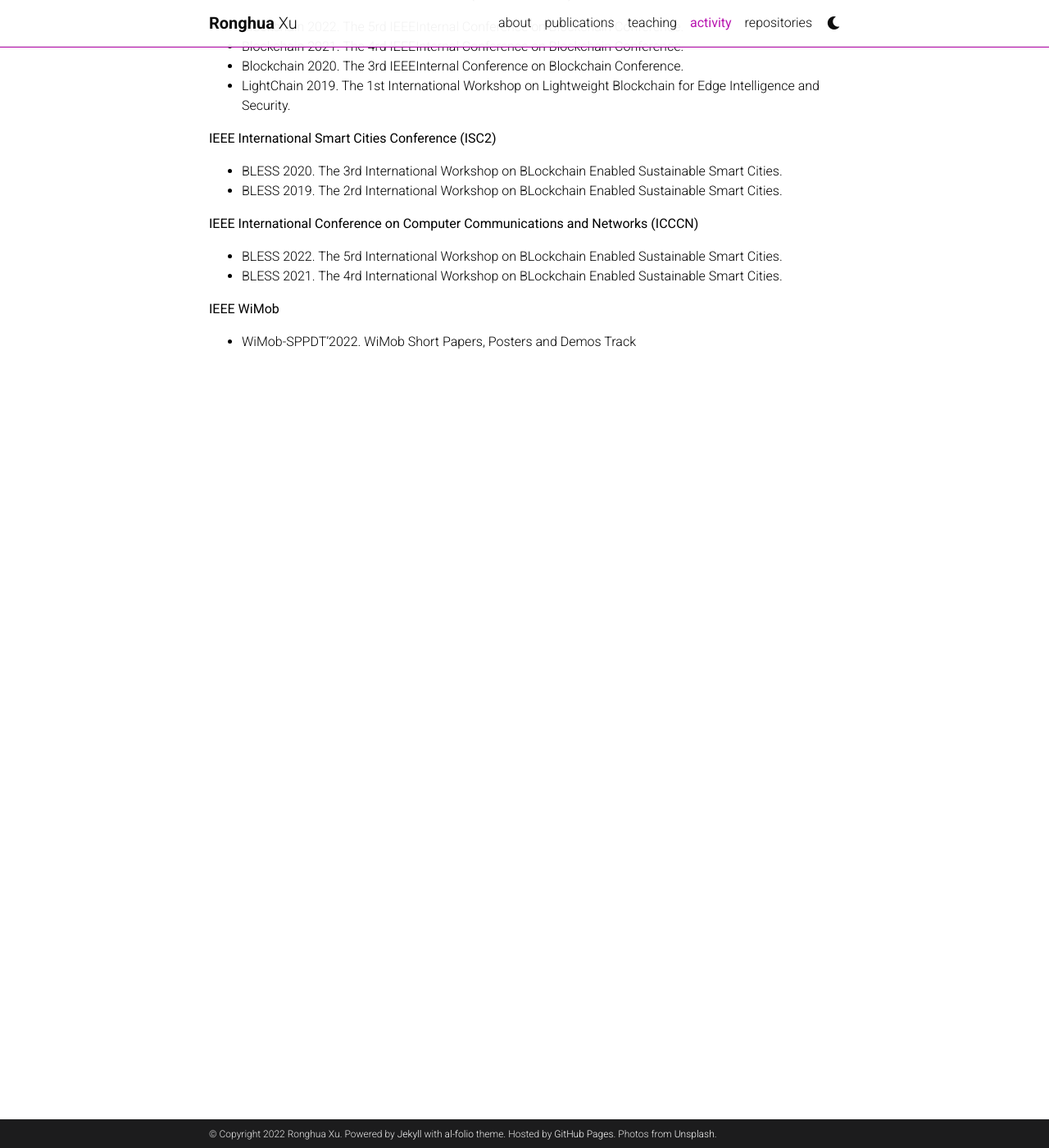
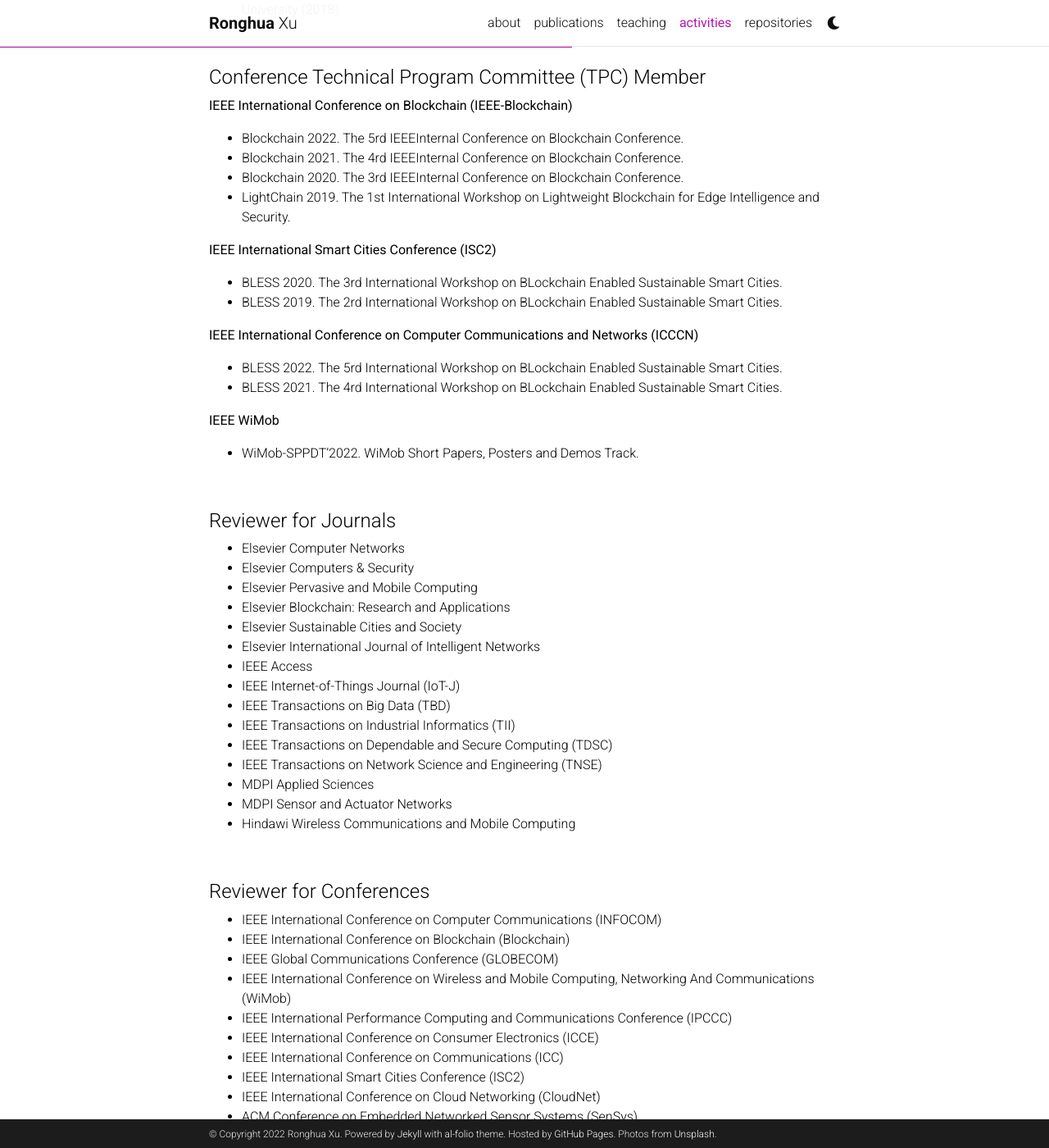
Before and after one commit to samuelxu999/samuelxu999.github.io, a Jekyll site: the page built from _pages/activity.md, in a window 1280 px wide and 1400 px high, scrolled down 270 px. Shown: the whole window at 82% size. Built offline with Jekyll 4.4.1, drawn with Linux system fonts in a browser that asks for light colours; comment, search, counter and statistics services are not loaded; a style sheet for code colours, icons or effects is not loaded; some of the changed text lies outside the part shown.

Commit message:
Update activity.md by adding reviewer service.

```diff
--- a/_pages/activity.md
+++ b/_pages/activity.md
@@ -1,15 +1,22 @@
 ---
 layout: page
 permalink: /activity/
-title: activity
-description: Academic activity and service.
+title: activities
+description:
 nav: true
 nav_order: 4
 ---
+<h4>Awards and Honors</h4>
+<ul>
+<li>Computers Best Paper Award, MDPI (2019)</li>
+<li>Outstanding Master Research, Department of Electrical and Computer Engineering, Binghamton University (2018)</li>
+</ul>
+<br>
 
-<h4>Conference Technical Program Committee (TPC)</h4>
+<h4>Conference Technical Program Committee (TPC) Member</h4>
 
 <b>IEEE International Conference on Blockchain (IEEE-Blockchain)</b>
+
 <ul>
 <li>Blockchain 2022. The 5rd IEEEInternal Conference on Blockchain Conference.</li>
 <li>Blockchain 2021. The 4rd IEEEInternal Conference on Blockchain Conference.</li>
@@ -31,5 +38,48 @@
 
 <b>IEEE WiMob</b>
 <ul>
-<li>WiMob-SPPDT’2022. WiMob Short Papers, Posters and Demos Track</li>
+<li>WiMob-SPPDT’2022. WiMob Short Papers, Posters and Demos Track.</li>
 </ul>
+<br>
+
+<h4>Reviewer for Journals</h4>
+<ul>
+<li>Elsevier Computer Networks</li>
+<li>Elsevier Computers & Security</li>
+<li>Elsevier Pervasive and Mobile Computing</li>
+<li>Elsevier Blockchain: Research and Applications</li>
+<li>Elsevier Sustainable Cities and Society </li>
+<li>Elsevier International Journal of Intelligent Networks</li>
+<li>IEEE Access</li>
+<li>IEEE Internet-of-Things Journal (IoT-J)</li>
+<li>IEEE Transactions on Big Data (TBD)</li>
+<li>IEEE Transactions on Industrial Informatics (TII)</li>
+<li>IEEE Transactions on Dependable and Secure Computing (TDSC)</li>
+<li>IEEE Transactions on Network Science and Engineering (TNSE)</li>
+<li>MDPI Applied Sciences</li>
+<li>MDPI Sensor and Actuator Networks</li>
+<li>Hindawi Wireless Communications and Mobile Computing</li>
+</ul>
+<br>
+
+<h4>Reviewer for Conferences</h4>
+<ul>
+<li>IEEE International Conference on Computer Communications (INFOCOM)</li>
+<li>IEEE International Conference on Blockchain (Blockchain)</li>
+<li>IEEE Global Communications Conference (GLOBECOM)</li>
+<li>IEEE International Conference on Wireless and Mobile Computing, Networking And Communications (WiMob)</li>
+<li>IEEE International Performance Computing and Communications Conference (IPCCC)</li>
+<li>IEEE International Conference on Consumer Electronics (ICCE)</li>
+<li>IEEE International Conference on Communications (ICC)</li>
+<li>IEEE International Smart Cities Conference (ISC2)</li>
+<li>IEEE International Conference on Cloud Networking (CloudNet)</li>
+<li>ACM Conference on Embedded Networked Sensor Systems (SenSys)</li>
+<li>EAI SECURECOMM</li>
+</ul>
+<br>
+
+<h4>Membership</h4>
+<ul>
+<li>IEEE</li>
+<li>ACM</li>
+</ul>
```
Also changed, not shown: _pages/teaching.md (+2 -2 lines).
